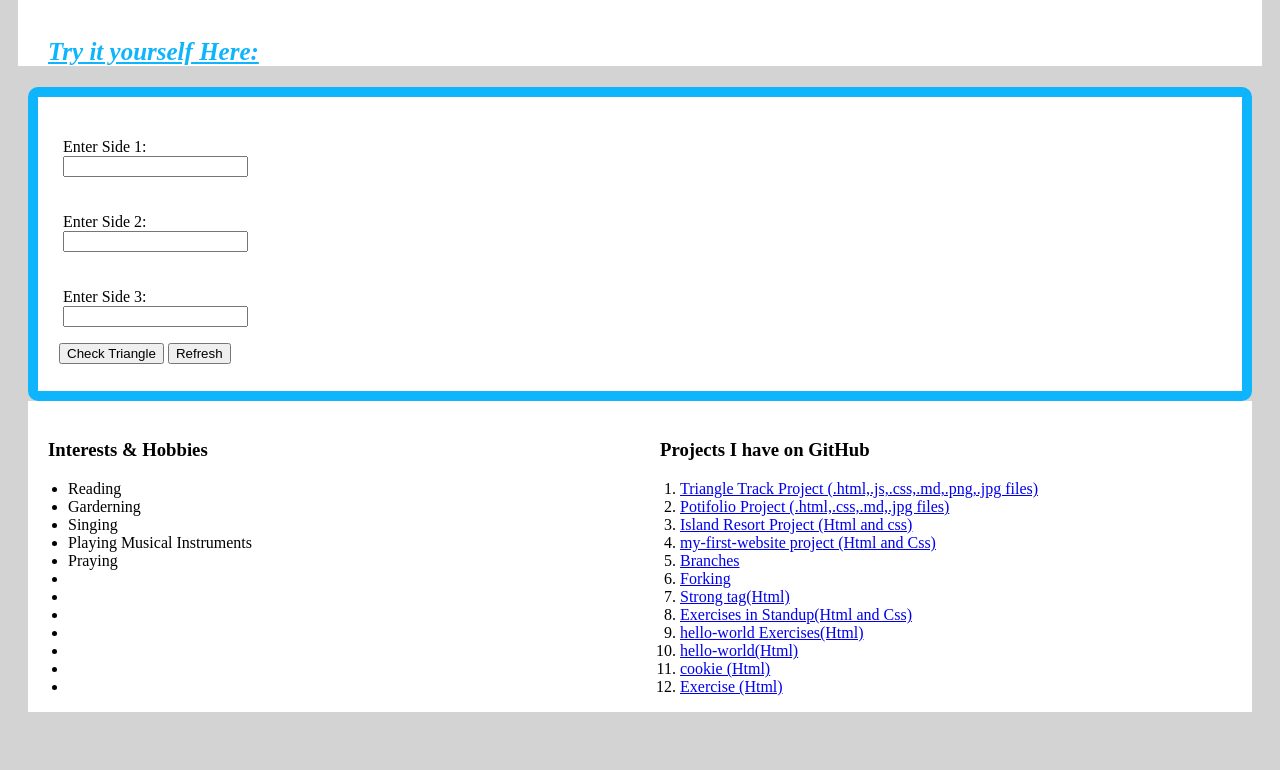
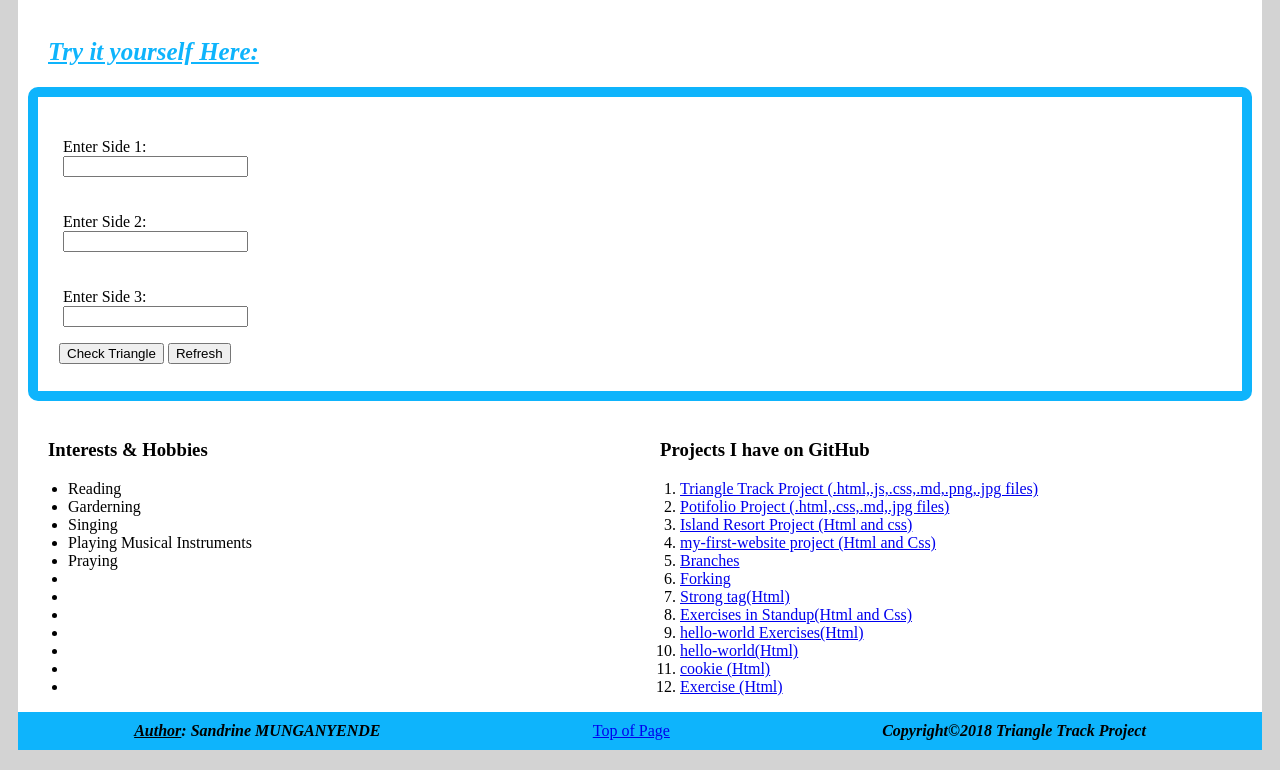
Before and after one commit to munganyendesandrine/Triangle, a plain HTML site: page index.html in a window 1280 px wide. Shown: the part 1197-1967 px from the top of the page. Before the commit the page ends 1909 px from the top, so only its background shows below. Drawn offline with Linux system fonts and the light colour scheme.

Commit message:
Footer area added

```diff
--- a/index.html
+++ b/index.html
@@ -150,6 +150,13 @@
                   </div>
                 </section>
 
+                <footer>
+                    <a><strong><i><u>Author</u>: Sandrine MUNGANYENDE</i></strong></a>
+                    <a href="#top">Top of Page</a>
+                    <a><strong><em>Copyright©2018 Triangle Track Project</em></strong></a>
+                  </footer>
+
+                </section>
 
       </body>
 </html>
```
